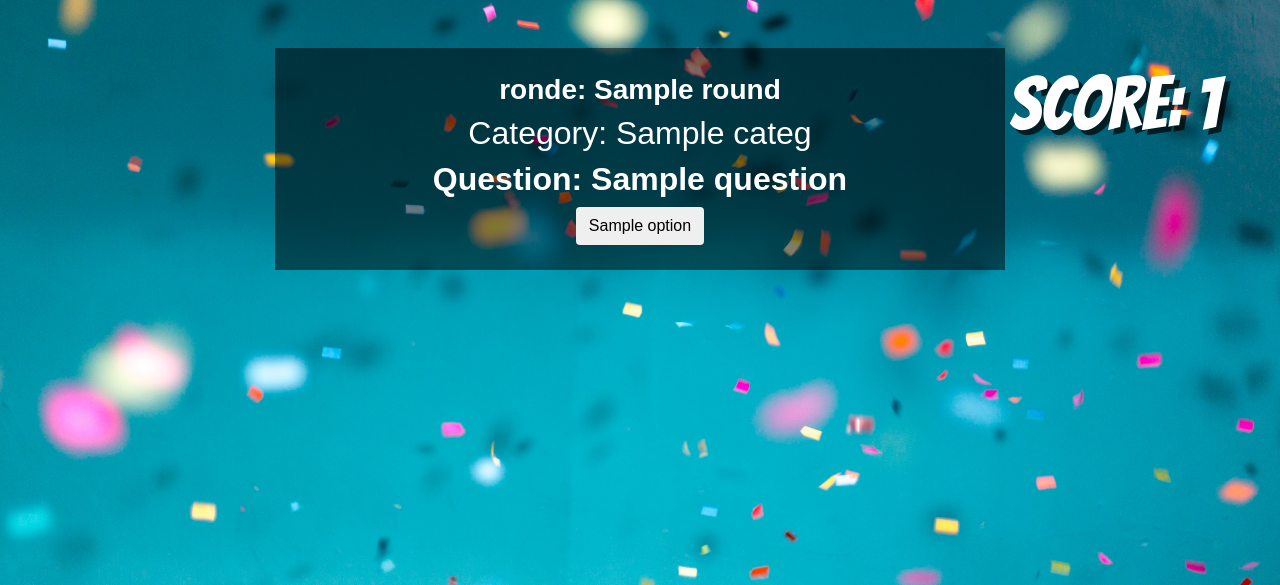
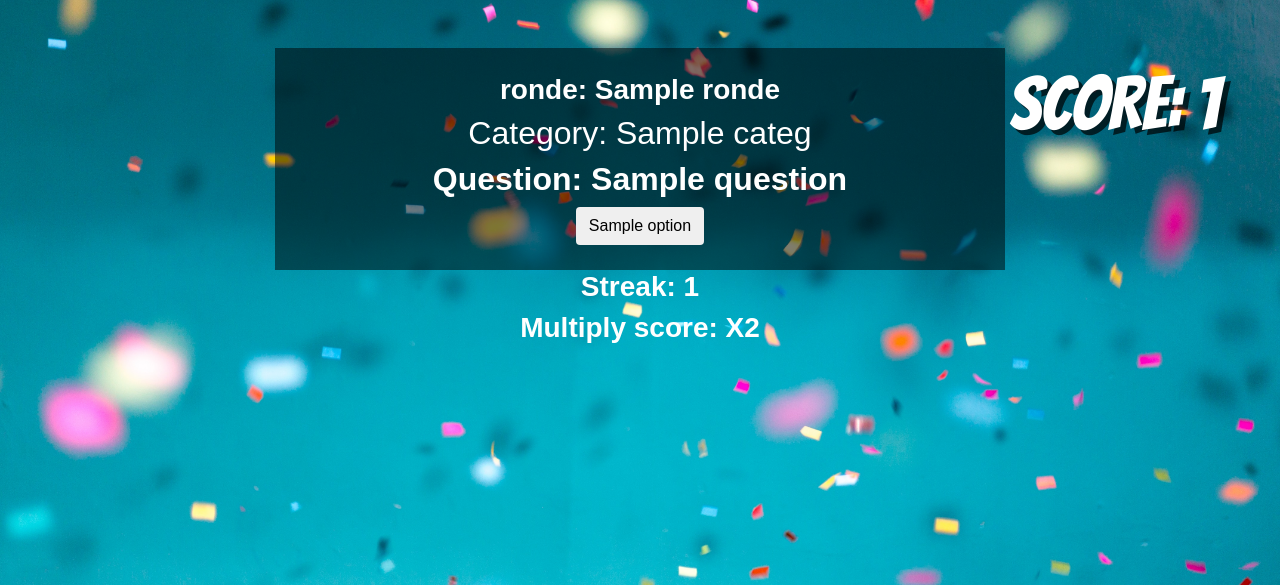
Before and after one commit to Hetgithubaccount/triviamasters, a Flask app: template templates/friendspel.html in a window 1280 px wide. Shown: the part 139-724 px from the top of the page. Run offline with Flask 2, Linux system fonts and the light colour scheme; a user stored in the database is signed in; tables that the repository leaves empty hold one stand-in row (values such as "Sample post"); the template is opened without the code that fills it: most values are stand-ins (such as "Sample title", 1, 10 or a date in 2020); some libraries are stand-ins or nearby versions.

Commit message:
templates

```diff
--- a/templates/friendspel.html
+++ b/templates/friendspel.html
@@ -6,7 +6,7 @@
 
 {% block main %}
 <field>
-          <h3> ronde: {{round}}</h3>
+          <h3> ronde: {{ronde}}</h3>
           <h2 id= "category"> Category: {{categ}}</h2>
           <H2 class = "question" style="font-weight:bold;"> Question: {{question}}</H2>
           <form action="/spel" method="post">
@@ -18,4 +18,7 @@
           </form>
      </field>
      <score>Score: {{ session["score"]}}</score>
+     <h3>Streak: {{ session["streak"]}}</h3>
+     <h3>Multiply score: {{ session["multiply"]}}</h3>
+
 {% endblock %}
--- a/templates/game.html
+++ b/templates/game.html
@@ -7,11 +7,11 @@
 {% block main %}
      <field>
           <h2 id= "category"> Category: {{categ}}</h2>
-          <H2 class = "question" style="font-weight:bold;"> Question: {{question}}</H2>
+          <H2 class = "question" style="font-weight:bold;"> Question: {{question | safe}}</H2>
           <form action="/game" method="post">
           <div>
           {%for option in answerlist%}
-          <button class="btn default" name="answer" type="submit" value="{{ option}}">{{option}}</button>
+          <button class="btn default" name="answer" type="submit" value="{{ option}}">{{option | safe}}</button>
           {%endfor%}
           </div>
           </form>
--- a/templates/userpage.html
+++ b/templates/userpage.html
@@ -6,7 +6,7 @@
 
 {% block main %}
 <div>
-<h4>to play: (show games)</h4>
+<h2>Your current games</h2>
 </div>
     </field>
     <field>
```
